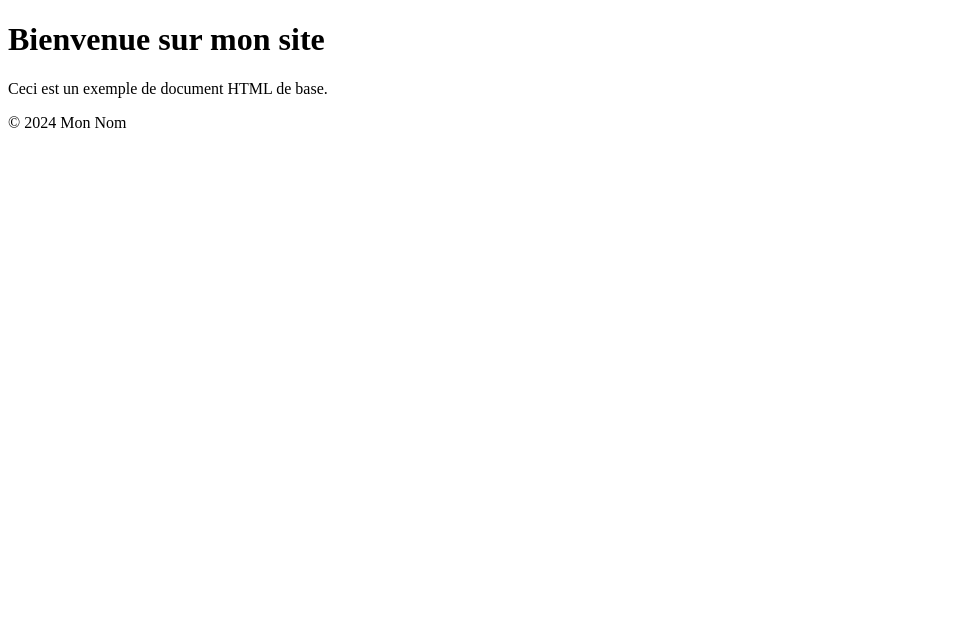
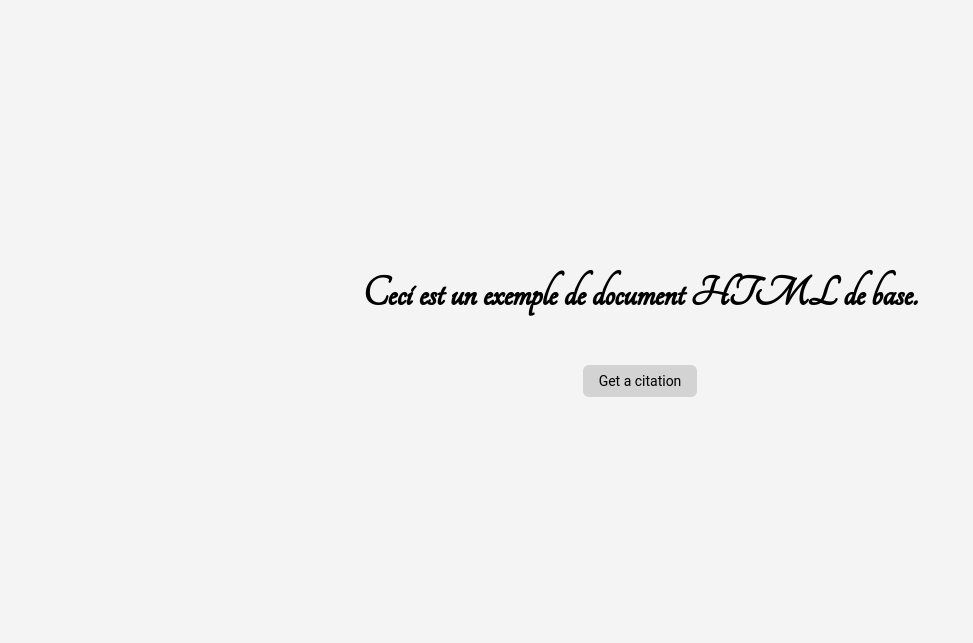
Before and after one commit to Kanoox/random_web_quotes, a website: page public/index.html in a window 1280 px wide. Shown: the whole page, without its empty margins (0-973 px from the left). Drawn offline with Linux system fonts and the light colour scheme.

Commit message:
edit frontend, add design, button, random text

```diff
--- a/public/index.html
+++ b/public/index.html
@@ -4,20 +4,27 @@
     <meta charset="UTF-8">
     <meta name="viewport" content="width=device-width, initial-scale=1.0">
     <title>Random Quotes</title>
-    <link rel="stylesheet" href="styles.css">
+
+    <link rel="stylesheet" href="style.css">
+    <!-- FONT GOOGLE -->
+    <link rel="stylesheet" href="https://fonts.googleapis.com/css?family=Tangerine">
      <!-- Favicon -->
-    <link rel="icon" href="../img/favicon.ico" type="image/x-icon">
+    <link rel="icon" href="https://avatars.githubusercontent.com/u/97702093?v=4&size=40" type="image/x-icon">
 </head>
 <body>
     <header>
-        <h1>Bienvenue sur mon site</h1>
     </header>
     <main>
-        <p>Ceci est un exemple de document HTML de base.</p>
+        <div class="container_one">
+            <div class="test">
+                <div class="element"><center><h1 id="quotes">Ceci est un exemple de document HTML de base.</h1></center></div>
+                <div class="element"><button class="btn" onclick="test()">Get a citation</button></div>
+            </div>
+        </div>
+
     </main>
     <footer>
-        <p>&copy; 2024 Mon Nom</p>
     </footer>
-    <script src="../scripts.js"></script>
+    <script src="script.js"></script>
 </body>
 </html>
--- a/public/script.js
+++ b/public/script.js
@@ -0,0 +1,29 @@
+function test(){
+    const my_quotes = document.getElementById("quotes");
+
+    fetch('quotes.json')
+        .then(response => response.json())
+        .then(data => {
+            my_quotes.textContent = get_random_quote(data.citations);
+            console.log(my_quotes.textContent);
+        })
+        .catch(error => console.error('Error fetching the JSON:', error));
+}
+
+
+function get_random_quote(quotes){
+    // Vérification du tableau
+    if (!Array.isArray(quotes) || quotes.length === 0) {
+        return 'No quotes available';
+    }
+
+    // Générer un index aléatoire
+    var i = Math.floor(Math.random() * quotes.length)
+    var auteur = quotes[i].auteur;
+    var texte = quotes[i].texte;
+
+    var random_quote = texte + " - " + auteur;
+
+
+    return random_quote;
+}
--- a/public/style.css
+++ b/public/style.css
@@ -0,0 +1,48 @@
+body, html {
+    margin: 0;
+    height: 100%;
+    font-family: 'Tangerine', serif;
+    font-size: 22px;
+    background-color: #f4f4f4;
+}
+
+p {
+    font-family: "Roboto", sans-serif;
+}
+
+.test {
+    display: flex;
+    flex-direction:column; /* Positionne les éléments en colonne */
+    justify-content: center; /* Centre verticalement */
+    align-items: center; /* Centre horizontalement */
+    height: 80vh;
+    border-radius: 8px; /* Coins arrondis */
+}
+
+.btn {
+    font-family: "Roboto", sans-serif;
+    background-color: rgb(211, 211, 211);
+    color: black; /* Couleur du texte */
+    border: none; /* Supprime la bordure */
+    padding: 8px 16px; /* Espace interne */
+    font-size: 14px; /* Taille du texte */
+    border-radius: 6px; /* Coins arrondis */
+    cursor: pointer; /* Curseur pointer */
+    transition: background-color 0.3s, transform 0.2s;
+}
+
+.btn:hover {
+    font-family: "Roboto", sans-serif;
+    background-color: rgba(211, 211, 211, 1);
+    box-shadow: 3px 3px 10px rgba(0, 0, 0, 0.2); /* Ombre douce */
+    transform: scale(1.07); /* Légère agrandissement */
+}
+
+.btn:active {
+    transform: scale(0.95);
+}
+
+.element {
+    color: black;
+    margin: 10px 0; /* Espacement externe entre les éléments */
+}
```
